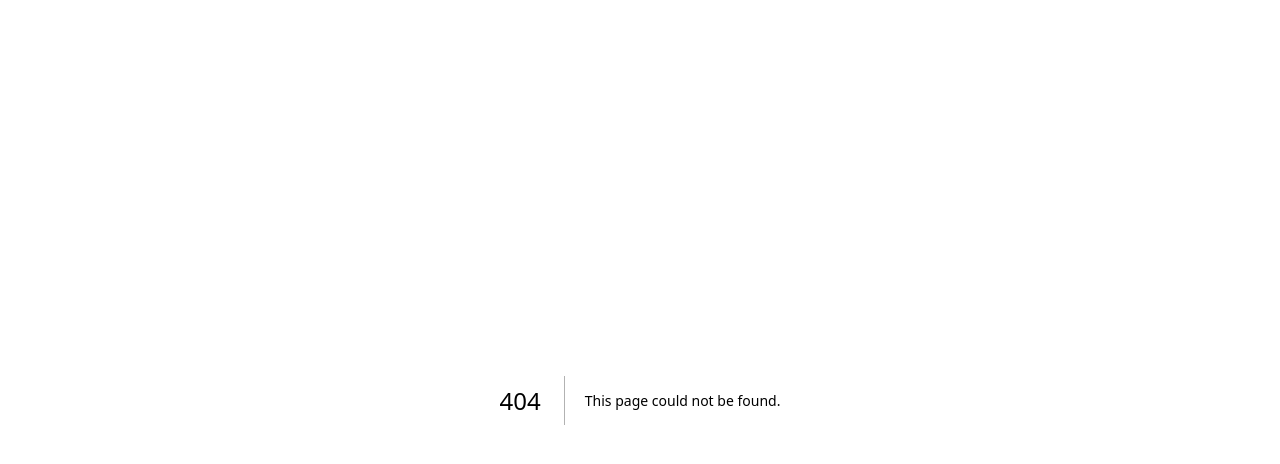
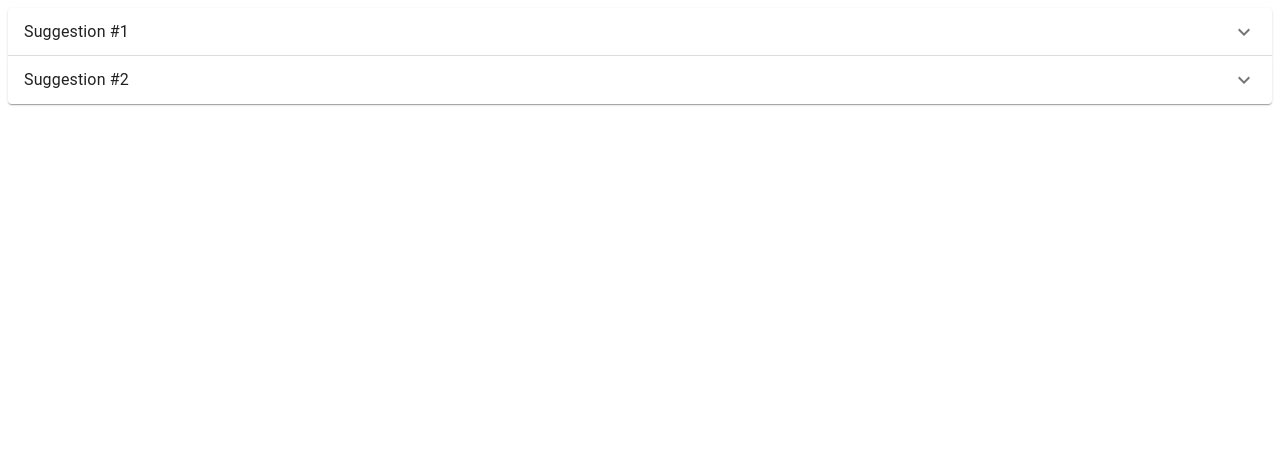
Before and after one commit to arienshibani/Jarvis, a Next.js app: page /components/Accordion in a window 1280 px wide. Before the commit this address had no page. Shown: the top 464 px of the page. Built offline with nearby package versions, Linux system fonts and the light colour scheme.

Commit message:
TO THE MOON AND BACK

```diff
--- /dev/null
+++ b/pages/components/Accordion.js
@@ -0,0 +1,46 @@
+import * as React from 'react';
+import Accordion from '@mui/material/Accordion';
+import AccordionSummary from '@mui/material/AccordionSummary';
+import AccordionDetails from '@mui/material/AccordionDetails';
+import Typography from '@mui/material/Typography';
+import ExpandMoreIcon from '@mui/icons-material/ExpandMore';
+
+export default function SimpleAccordion() {
+  return (
+    <div>
+      <Accordion>
+        <AccordionSummary
+          expandIcon={<ExpandMoreIcon />}
+          aria-controls="panel1a-content"
+          id="panel1a-header"
+        >
+          <Typography>Suggestion #1 </Typography>
+        </AccordionSummary>
+        <AccordionDetails>
+          <Typography>
+            The following servicetask is <b>27.8% slower</b> than the expected benchmark. Consider refactoring your stuff and firing all of your employees.
+
+          </Typography>
+          <img style={{maxWidth: "35%"}} src="https://i.imgur.com/kWwl6Js.png" />
+        </AccordionDetails>
+      </Accordion>
+      <Accordion>
+        <AccordionSummary
+          expandIcon={<ExpandMoreIcon />}
+          aria-controls="panel2a-content"
+          id="panel2a-header"
+        >
+          <Typography>Suggestion #2</Typography>
+        </AccordionSummary>
+        <AccordionDetails>
+          <Typography>
+            The following usertask is <b>1230.8% slower</b> than the expected benchmark. <br/> Try to split the task into several sub-tasks, or provide the caseworkers with a better user interface in order to increase efficiency.
+
+          </Typography>
+          <img style={{maxWidth: "35%"}} src="https://i.imgur.com/BksLBTH.png" />
+        </AccordionDetails>
+      </Accordion>
+
+    </div>
+  );
+}
--- a/pages/index.js
+++ b/pages/index.js
@@ -1,9 +1,6 @@
 import ButtonAppBar from './components/AppBar';
 import { Typography, Button, CircularProgress } from '@mui/material';
-import Card from '@mui/material/Card';
 import SimpleAccordion from './components/Accordion';
-import { display } from '@mui/system';
-import BasicSelect from './components/Select';
 import React, { useState, useEffect } from 'react';
 
 
```
